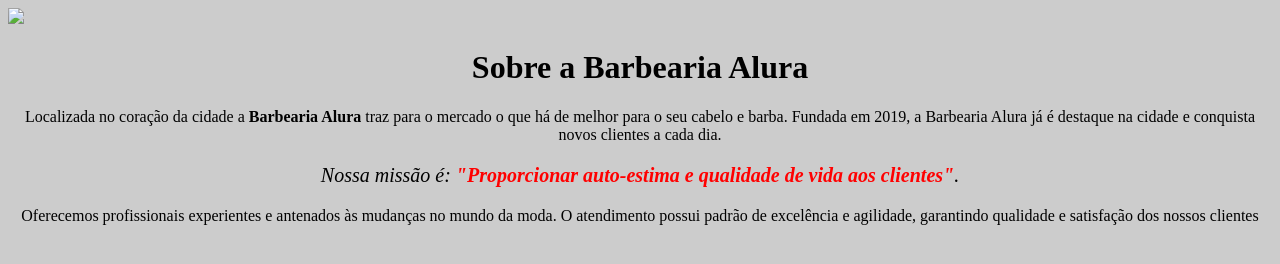
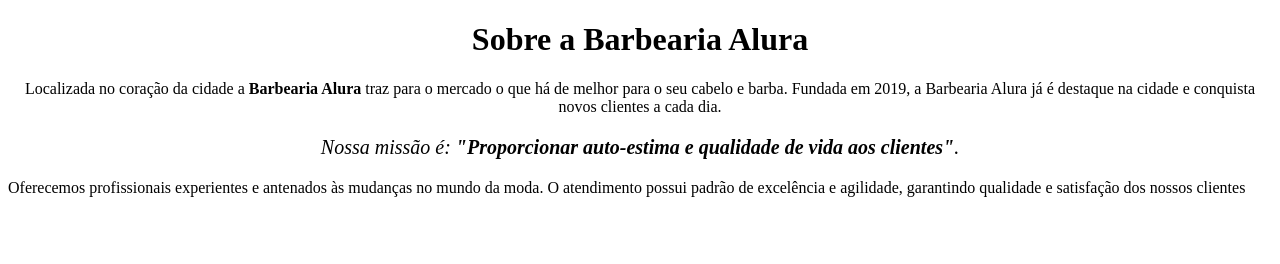
Before and after one commit to joaoeduard/programacao.html, a plain HTML site: page programacao.html-main/programacao.html-main/programacao.html-main/index.html in a window 1280 px wide. Drawn offline with Linux system fonts and the light colour scheme.

Commit message:
Add files via upload

```diff
--- a/programacao.html-main/programacao.html-main/programacao.html-main/index.html
+++ b/programacao.html-main/programacao.html-main/programacao.html-main/index.html
@@ -6,28 +6,26 @@
 		<meta charset="UTF-8">
 		<title>barbearia alura</title>
 
-		<link rel="stylesheet" href="stile.css">
-   <style>
+		<style>
 
+			p {
 
-    </style>
+				text-align:center;
+			}
 
+		</style>
 
 	</head>
 
+
 	<body>
 
+		<h1 style="text-align:center;">Sobre a Barbearia Alura</h1>
 
-     <img src="banner.jpg">
+		<p style="font-size:center;">Localizada no coração da cidade a <strong>Barbearia Alura</strong> traz para o mercado o que há de melhor para o seu cabelo e barba. Fundada em 2019, a Barbearia Alura já é destaque na cidade e conquista novos clientes a cada dia.</p>
 
-		<h1>Sobre a Barbearia Alura</h1>
+		<p style="font-size:20px; text-align:center"><em>Nossa missão é: <strong> "Proporcionar auto-estima e qualidade de vida aos clientes"</strong>.</em></p
 
-		<p>Localizada no coração da cidade a <strong>Barbearia Alura</strong> traz para o mercado o
-		que há de melhor para o seu cabelo e barba. Fundada em 2019, a Barbearia Alura já é destaque na
-	 	cidade e conquista novos clientes a cada dia.</p>
-
-		<p id="missao"><em>Nossa missão é: <strong> "Proporcionar auto-estima e qualidade de vida aos clientes"</strong>.</em></p>
-
-		<p>Oferecemos profissionais experientes e antenados às mudanças no mundo da moda. O atendimento possui padrão de excelência e agilidade, garantindo qualidade e satisfação dos nossos clientes</p>
+		<p style="text-align:center;">Oferecemos profissionais experientes e antenados às mudanças no mundo da moda. O atendimento possui padrão de excelência e agilidade, garantindo qualidade e satisfação dos nossos clientes</p>
 	</body>
 </html>
--- /dev/null
+++ b/programacao.html-main/programacao.html-main/programacao.html-main/programacao.html-main/stile.css
@@ -0,0 +1,25 @@
+
+body {
+	background: #CCCCCC;
+}
+
+
+
+ h1{
+    text-align: center
+
+}
+
+ p{
+
+ 	text-align: center;
+ }
+
+#missao{
+    font-size: 20px;
+
+}
+
+em strong{
+	color: #FF0000;
+}
--- /dev/null
+++ b/programacao.html-main/programacao.html-main/stile.css
@@ -0,0 +1,16 @@
+
+body {
+	background: #CCCCCC;
+}
+
+
+p {
+
+
+	text-align:center;
+}
+
+
+em strong{
+	color: red;
+}
```
Also changed, not shown: programacao.html-main/index.html (+3 -4 lines), programacao.html-main/programacao.html-main/index.html (+4 -3 lines), programacao.html-main/programacao.html-main/lukotarsk-main/index.html (added, +3 -0 lines), programacao.html-main/programacao.html-main/programacao.html-main/programacao.html-main/index.html (added, +33 -0 lines), programacao.html-main/programacao.html-main/programacao.html-main/programacao.html-main/banner.jpg (added), 4 other files.
